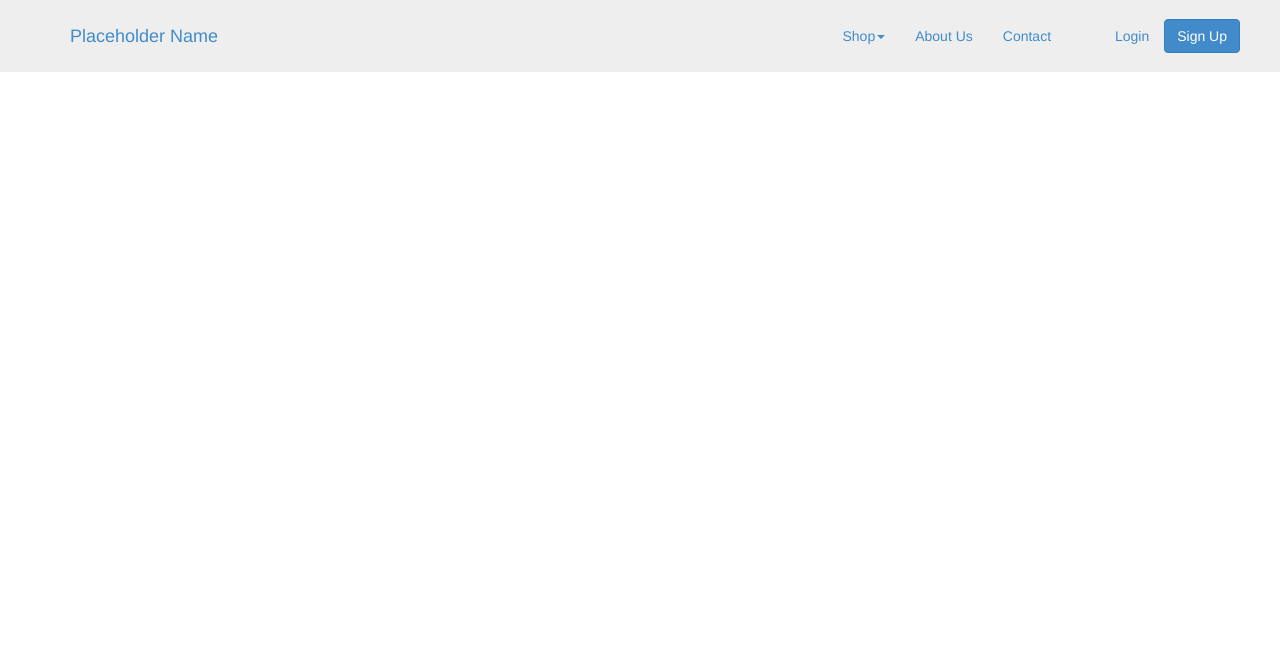
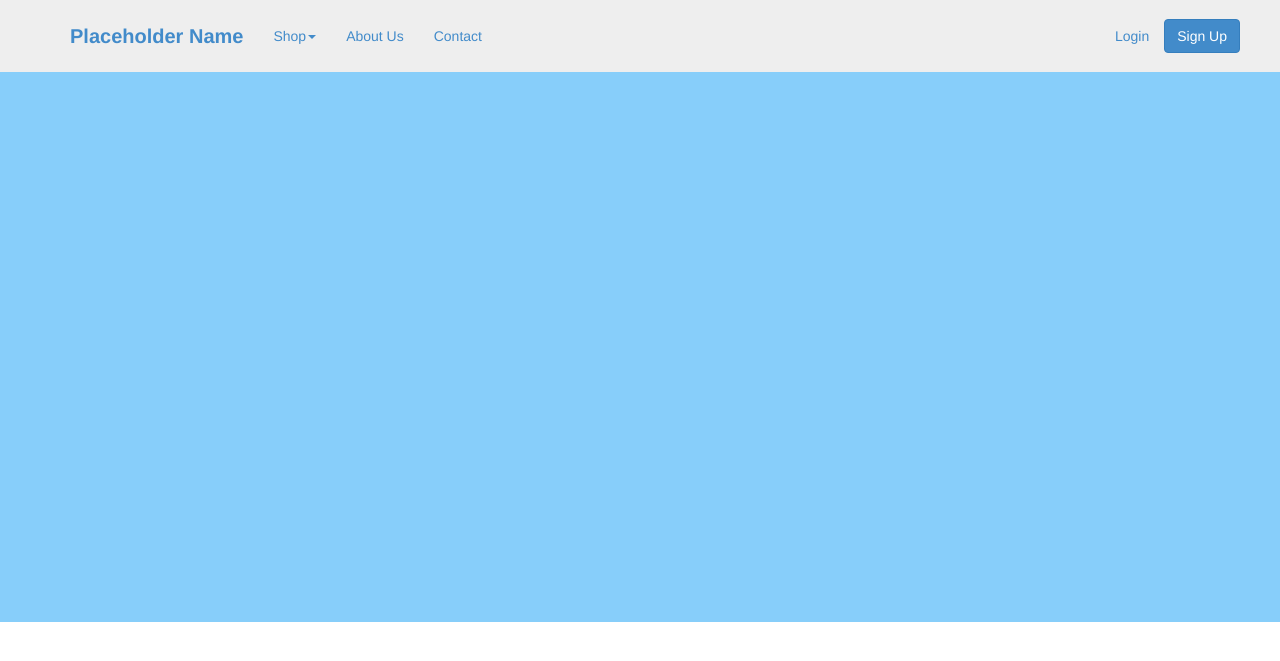
Before and after one commit to sheltonli/business-card, a Python web app: template templates/shop/shop-home.html in a window 1280 px wide. Shown: the top 661 px of the page. Run offline with Jinja, Linux system fonts and the light colour scheme; the template is opened without the code that fills it, so the values that code supplies are empty; some libraries are stand-ins or nearby versions.

Commit message:
moved around nav

```diff
--- a/static/css/app.css
+++ b/static/css/app.css
@@ -17,3 +17,18 @@
 .nav > li > a {
 
 }
+
+.navbar-brand {
+    font-size: 20px;
+    font-weight: 700;
+}
+
+/* --------------------------------------------------
+    homepage
+---------------------------------------------------*/
+
+#section1{
+    background-color: lightskyblue;
+    max-height: 550px;
+    min-height: 550px;
+}
--- a/templates/_include/header.html
+++ b/templates/_include/header.html
@@ -3,7 +3,6 @@
         <div class="navbar-header">
             <a class="navbar-brand" href="{{ url('index_view') }}">Placeholder Name</a>
         </div>
-        <div class="navbar-right">
         <ul class="nav navbar-nav">
             <li class="dropdown">
                 <a href="#" class="dropdown-toggle" data-toggle="dropdown" role="button" aria-expanded="false">Shop<span class="caret"></span></a>
@@ -14,7 +13,9 @@
             </li>
             <li><a href="">About Us</a></li>
             <li><a href="">Contact</a></li>
-                <li class="sep"><a>&nbsp;</a></li>
+        </ul>
+        <div class="navbar-right">
+            <ul class="nav navbar-nav">
                 <li><a href="">Login</a></li>
                 <button class="btn btn-primary navbar-btn navbar-right">Sign Up</button>
             </ul>
--- a/templates/base.html
+++ b/templates/base.html
@@ -10,7 +10,7 @@
     <body>
         {% block body %}
             {% include '_include/header.html' %}
-        {% block content %}{% endblock %}
+            {% block content %}{% endblock %}
 
         {% endblock %}
     <script src="//ajax.googleapis.com/ajax/libs/jquery/2.1.1/jquery.min.js"></script>
--- a/templates/shop/shop-home.html
+++ b/templates/shop/shop-home.html
@@ -1,5 +1,9 @@
 {% extends 'base.html' %}
 
 {% block content %}
+    <div id="home">
+        <section id="section1"></section>
+        <section id="section2"></section>
+    </div>
 
 {% endblock %}
```
Lines whose indentation alone changed are shown as unchanged.
